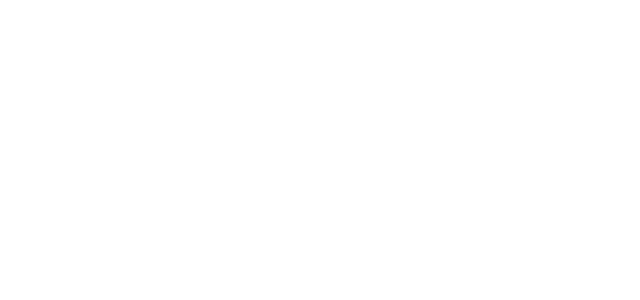
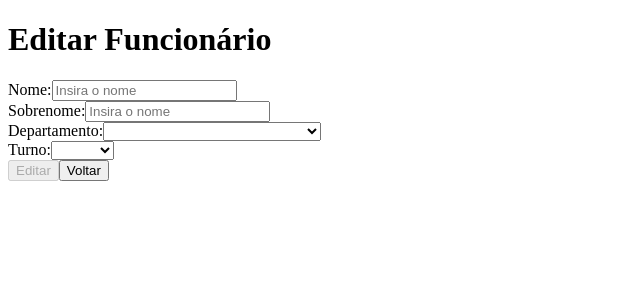
Before and after one commit to tercette/projectangularx.net, an Angular app: page /editar/1 in a window 1280 px wide. Before the commit this address led to /. Shown: the top 300 px of the page, without its empty margins (0-640 px from the left). Built offline with nearby package versions, Linux system fonts and the light colour scheme; no server answers.

Commit message:
implementado o getByID

```diff
--- a/src/app/app-routing.module.ts
+++ b/src/app/app-routing.module.ts
@@ -2,10 +2,12 @@
 import { RouterModule, Routes } from '@angular/router';
 import { CadastroComponent } from './pages/cadastro/cadastro.component';
 import { HomeComponent } from './pages/home/home.component';
+import { EditarComponent } from './pages/editar/editar.component';
 
 const routes: Routes = [
   {path: 'cadastro', component: CadastroComponent},
-  {path: '', component: HomeComponent}
+  {path: '', component: HomeComponent},
+  {path: 'editar/:id', component: EditarComponent},
 ];
 
 @NgModule({
--- a/src/app/app.module.ts
+++ b/src/app/app.module.ts
@@ -9,13 +9,15 @@
 import { CadastroComponent } from './pages/cadastro/cadastro.component';
 import { FuncionarioFormComponent } from './components/funcionario-form/funcionario-form.component';
 import { FormsModule, ReactiveFormsModule } from '@angular/forms';
+import { EditarComponent } from './pages/editar/editar.component';
 
 @NgModule({
   declarations: [
     AppComponent,
     HomeComponent,
     CadastroComponent,
-    FuncionarioFormComponent
+    FuncionarioFormComponent,
+    EditarComponent
   ],
   imports: [
     BrowserModule,
--- a/src/app/components/funcionario-form/funcionario-form.component.html
+++ b/src/app/components/funcionario-form/funcionario-form.component.html
@@ -1,4 +1,4 @@
-<h1>Cadastrar funcionario</h1>
+<h1> {{btnTitulo}} </h1>
 <form [formGroup]="funcionarioForm" (ngSubmit)="submit()" #formDit="ngForm">
   <div class="input_box">
     <label for="">Nome:</label>
@@ -17,7 +17,7 @@
       <option value="Financeiro">Financeiro</option>
       <option value="Compras">Compras</option>
       <option value="Atendimento">Atendimento</option>
-      <option value="Zeladoria">Zeladoria</option>
+      <option value="Zeladoria">ZValidators.required, Validators.a</option>
       <option value="Vendas">Vendas</option>
     </select>
   </div>
@@ -32,7 +32,7 @@
   </div>
 
   <div class="btn-box">
-    <button type="submit">Cadastrar</button>
+    <button type="submit" [disabled]="funcionarioForm.invalid">{{btnAcao}}</button>
     <button routerLink="">Voltar</button>
   </div>
 </form>
--- a/src/app/components/funcionario-form/funcionario-form.component.ts
+++ b/src/app/components/funcionario-form/funcionario-form.component.ts
@@ -1,5 +1,5 @@
-import { Component, EventEmitter, OnInit, Output } from '@angular/core';
-import { FormControl, FormGroup } from '@angular/forms';
+import { Component, EventEmitter, Input, OnInit, Output } from '@angular/core';
+import { FormControl, FormGroup, Validators } from '@angular/forms';
 import { Funcionario } from 'src/app/models/funcionarios';
 
 @Component({
@@ -9,6 +9,9 @@
 })
 export class FuncionarioFormComponent implements OnInit {
   @Output() onSubmit = new EventEmitter<Funcionario>();
+  @Input() btnAcao!: string
+  @Input() btnTitulo!: string
+  @Input() dadosFuncionario: Funcionario | null = null
 
   funcionarioForm!: FormGroup;
 
@@ -17,10 +20,10 @@
 
     this.funcionarioForm = new FormGroup({
       id: new FormControl(0),
-      nome: new FormControl(''),
-      sobrenome: new FormControl(''),
-      departamento: new FormControl(''),
-      turno: new FormControl(''),
+      nome: new FormControl('', [Validators.required]),
+      sobrenome: new FormControl('', [Validators.required]),
+      departamento: new FormControl('', [Validators.required]),
+      turno: new FormControl('', [Validators.required]),
       ativo: new FormControl(true),
       dataDeCriacao: new FormControl(new Date()),
       dataDeAlteracao: new FormControl(new Date()),
@@ -28,7 +31,6 @@
 
   }
   submit() {
-    console.log(this.funcionarioForm.value);
     this.onSubmit.emit(this.funcionarioForm.value)
     this.funcionarioForm.reset();
   }
--- a/src/app/pages/cadastro/cadastro.component.html
+++ b/src/app/pages/cadastro/cadastro.component.html
@@ -1,3 +1,3 @@
 <div>
-  <app-funcionario-form (onSubmit)="createFuncionario($event)"></app-funcionario-form>
+  <app-funcionario-form [btnAcao]="btnAcao" [btnTitulo]="btnTitulo" (onSubmit)="createFuncionario($event)"></app-funcionario-form>
 </div>
--- a/src/app/pages/cadastro/cadastro.component.ts
+++ b/src/app/pages/cadastro/cadastro.component.ts
@@ -9,6 +9,8 @@
   styleUrls: ['./cadastro.component.css'],
 })
 export class CadastroComponent {
+  btnAcao = "Cadastrar"
+  btnTitulo = "Cadastrar Funcionário"
   constructor(private funcionarioService: FuncionarioService, private router: Router) {}
 
   createFuncionario(funcionario: Funcionario) {
--- /dev/null
+++ b/src/app/pages/editar/editar.component.html
@@ -0,0 +1,3 @@
+<div>
+  <app-funcionario-form [btnAcao]="btnAcao" [btnTitulo]="btnTitulo" [dadosFuncionario]="funcionario" ></app-funcionario-form>
+</div>
--- /dev/null
+++ b/src/app/pages/editar/editar.component.ts
@@ -0,0 +1,28 @@
+import { Component, OnInit } from '@angular/core';
+import { ActivatedRoute } from '@angular/router';
+import { Funcionario } from 'src/app/models/funcionarios';
+import { FuncionarioService } from 'src/app/services/funcionario.service';
+
+@Component({
+  selector: 'app-editar',
+  templateUrl: './editar.component.html',
+  styleUrls: ['./editar.component.css'],
+})
+export class EditarComponent implements OnInit {
+  constructor(
+    private funcionarioService: FuncionarioService,
+    private route: ActivatedRoute
+  ) {}
+  btnAcao: string = 'Editar';
+  btnTitulo: string = 'Editar Funcionário';
+  funcionario!: Funcionario;
+
+  ngOnInit(): void {
+    const id = Number(this.route.snapshot.paramMap.get('id'));
+
+    this.funcionarioService.GetFuncionario(id).subscribe((data) => {
+      this.funcionario = data.dados;
+      console.log(this.funcionario)
+    });
+  }
+}
--- a/src/app/pages/home/home.component.html
+++ b/src/app/pages/home/home.component.html
@@ -26,7 +26,7 @@
       <td>{{item.sobrenome}}</td>
       <td>{{item.departamento}}</td>
       <td>
-        <button>Editar</button>
+        <button routerLink="/editar/{{item.id}}">Editar</button>
         <button>Detalhes</button>
       </td>
       <td>
--- a/src/app/pages/home/home.component.ts
+++ b/src/app/pages/home/home.component.ts
@@ -13,7 +13,6 @@
   funcionariosGeral: Funcionario[] = [];
   ngOnInit(): void {
     this.funcionarioService.GetFuncionarios().subscribe((res) => {
-      console.table(res.dados);
       const dados = res.dados;
       dados.map((item) => {
         item.dataDeCriacao = new Date(item.dataDeCriacao!).toLocaleDateString();
--- a/src/app/services/funcionario.service.ts
+++ b/src/app/services/funcionario.service.ts
@@ -16,7 +16,14 @@
     return this.http.get<Response<Funcionario[]>>(`${this.apiUrl}`);
   }
 
+  GetFuncionario(id:number) : Observable<Response<Funcionario>> {
+    return this.http.get<Response<Funcionario>>(`${this.apiUrl}/GetById/${id}`);
+  }
+
   CreateFuncionario(funcionario: Funcionario): Observable<Response<Funcionario[]>> {
     return this.http.post<Response<Funcionario[]>>(`${this.apiUrl}`, funcionario);
   }
+
+
+
 }
```
Also changed, not shown: src/app/pages/editar/editar.component.css (added), 1 other file (tests, documents, lock files or other folders).
